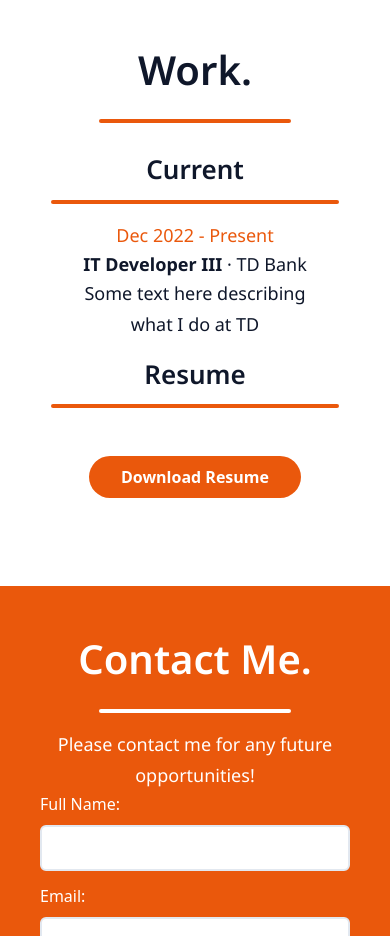
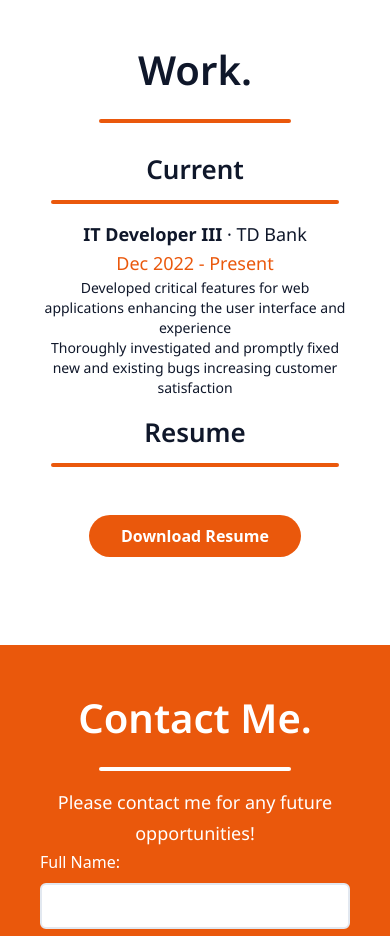
Before and after one commit to avan3/avan3.github.io, a React (Vite) app: page / in a window 390 px wide. Shown: the part 2080-3016 px from the top of the page. Built offline with nearby package versions, Linux system fonts and the light colour scheme; no server answers.

Commit message:
updated style for responsiveness and updated work description

```diff
--- a/src/components/Skills.jsx
+++ b/src/components/Skills.jsx
@@ -100,7 +100,9 @@ const Skills = () => {
       <section className="w-full md:w-[1020px] text-center">
         <h2 className={`${styles.heading2}`}>Skills.</h2>
         <hr className="w-48 h-1 mx-auto my-4 bg-orange-600 border-0 rounded md:my-5 \" />
-        <section className={`${styles.flexCenter} flex-col md:flex-row`}>
+        <section
+          className={`${styles.flexCenter} flex-col md:flex-row md:items-start`}
+        >
           <section className="md:basis-1/3">
             <h3 className={`${styles.heading3}`}>Frontend</h3>
             <hr className="w-72 md:w-48 h-1 mx-auto bg-orange-600 border-0 rounded mb-3 \" />
--- a/src/components/Work.jsx
+++ b/src/components/Work.jsx
@@ -8,30 +8,35 @@ const Work = () => {
       <section className="w-full md:w-[1020px] text-center">
         <h2 className={`${styles.heading2}`}>Work.</h2>
         <hr className="w-48 h-1 mx-auto my-4 bg-orange-600 border-0 rounded md:my-5 \" />
-        <section className="flex flex-col sm:flex-row">
-          <section className="basis-1/2">
+        <section
+          className={`${styles.flexCenter} flex-col md:flex-row md:items-start`}
+        >
+          <section className="md:basis-1/2">
             <h3 className={`${styles.heading3}`}>Current</h3>
             <hr className="w-72 md:w-48 h-1 mx-auto bg-orange-600 border-0 rounded mb-3 \" />
-            <section className="w-full xs:w-[480px] mx-auto py-1 flex flex-col xs:flex-row justify-around">
-              <section
-                className={`${styles.paragraph} text-lg text-orange-600`}
-              >
-                Dec 2022 - Present
-              </section>
-              <section
-                className={`${styles.paragraph} xs:text-left max-w-[240px] m-auto`}
-              >
+            <section className="w-full mx-auto py-1 flex flex-col sm:flex-row justify-around">
+              <section className={`${styles.paragraph} w-full sm:w-[480px]`}>
                 <p className="text-lg">
                   <span className="font-bold">IT Developer III</span> · TD Bank
                 </p>
-                <p>Some text here describing what I do at TD</p>
+                <p className="text-orange-600 text-md">Dec 2022 - Present</p>
+                <ul className="text-sm">
+                  <li>
+                    Developed critical features for web applications enhancing
+                    the user interface and experience
+                  </li>
+                  <li>
+                    Thoroughly investigated and promptly fixed new and existing
+                    bugs increasing customer satisfaction
+                  </li>
+                </ul>
               </section>
             </section>
           </section>
-          <section className="basis-1/2">
+          <section className="md:basis-1/2">
             <h3 className={`${styles.heading3}`}>Resume</h3>
             <hr className="w-72 md:w-48 h-1 mx-auto bg-orange-600 border-0 rounded mb-3 \" />
-            <section className="w-full xs:w-[540px] mx-auto my-12 flex justify-center">
+            <section className="w-full mx-auto my-12 flex justify-center">
               <Button
                 className="mx-5"
                 text={
```
